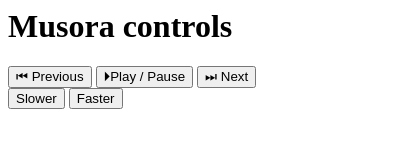
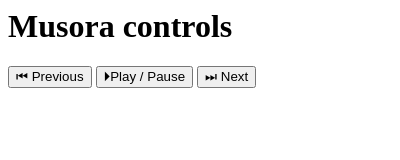
Before and after one commit to pddring/musoracontrol, a browser extension: page chrome-extension/popup/index.html in a window 400 px wide. Drawn offline with Linux system fonts and the light colour scheme.

Commit message:
Update index.html

```diff
--- a/chrome-extension/popup/index.html
+++ b/chrome-extension/popup/index.html
@@ -8,13 +8,9 @@
     <h1>Musora controls</h1>
 
     <div>
-        <button id="btn-previous">⏮ Previous</button>
-        <button id="btn-play">⏵Play / Pause</button>
-        <button id="btn-next">⏭ Next</button>
-    </div>
-    <div>
-        <button id="btn-bpm-minus">Slower</button>
-        <button id="btn-bpm-plus">Faster</button>
+        <button id="btn-previous"> ⏮ Previous</button>
+        <button id="btn-play"> ⏵Play / Pause</button>
+        <button id="btn-next"> ⏭ Next</button>
     </div>
 
 <script src="controls.js"></script>
```
